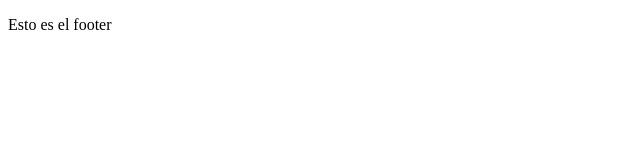
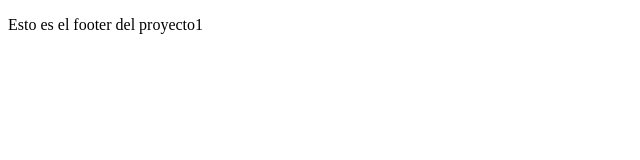
Before and after one commit to DamianAARR/proyecto1-copy, a plain HTML site: page index.html in a window 1280 px wide. Shown: the whole page, without its empty margins (0-640 px from the left). Drawn offline with Linux system fonts and the light colour scheme.

Commit message:
Modificacion simple en el footer

```diff
--- a/index.html
+++ b/index.html
@@ -7,7 +7,7 @@
 </head>
 <body>
     <footer>
-        <p>Esto es el footer</p>
+        <p>Esto es el footer del proyecto1</p>
     </footer>
 </body>
 </html>
```
